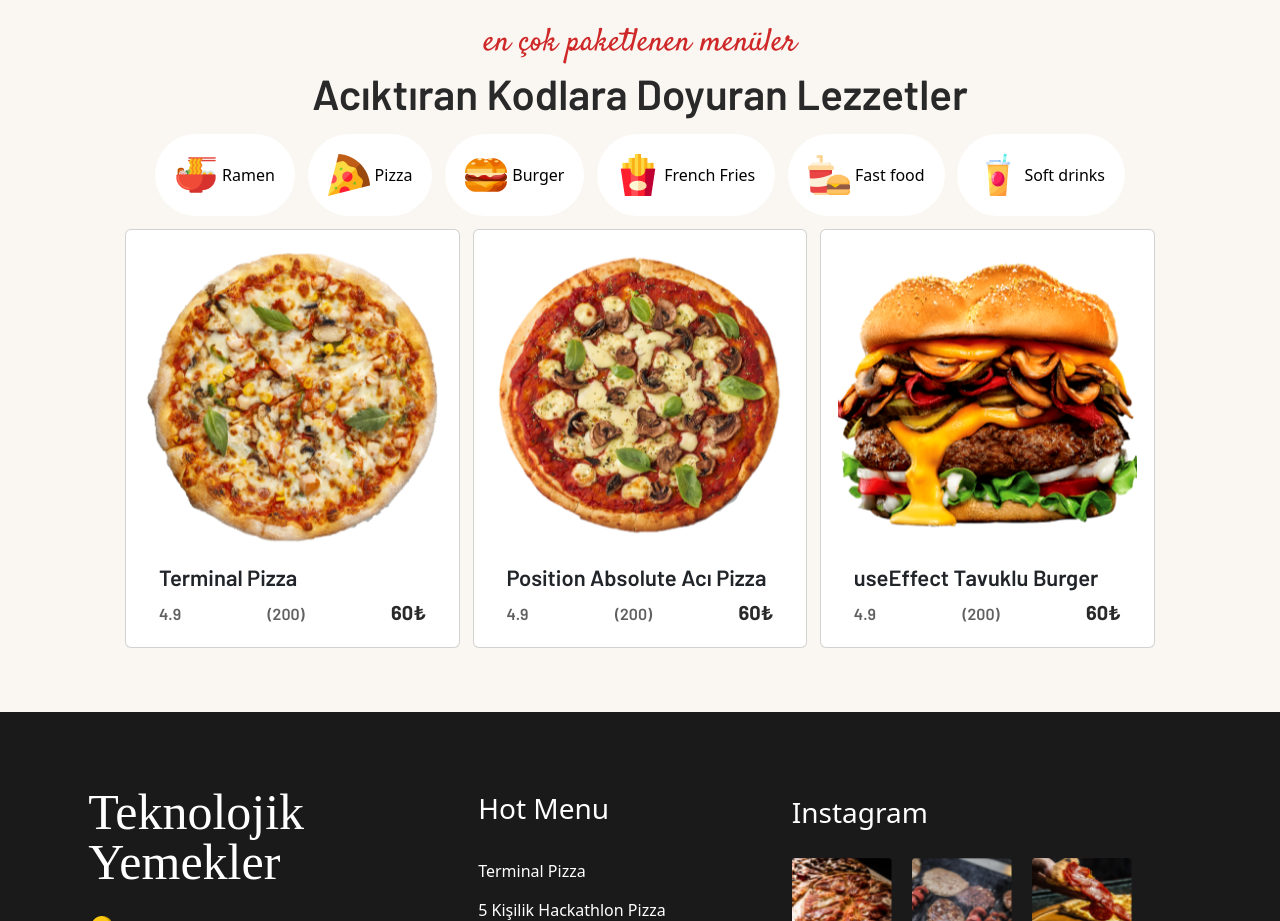
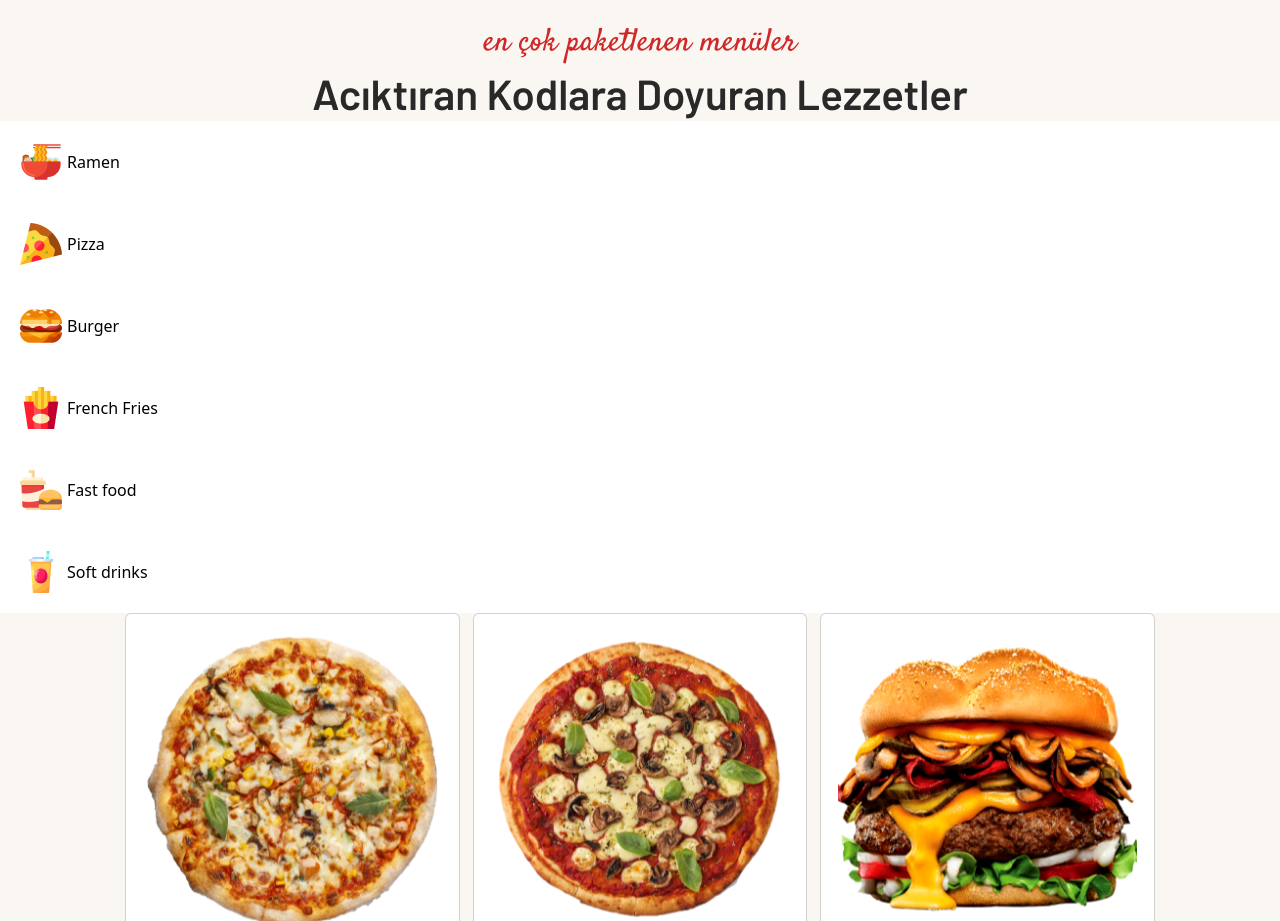
Before and after one commit to xxelifcetinxx/PizzaWebChallange, a React (Vite) app: page / in a window 1280 px wide. Shown: the part 1680-2601 px from the top of the page. Built offline with nearby package versions, Linux system fonts and the light colour scheme; a web font is replaced by a local one.

Commit message:
modify anasayfa

```diff
--- a/src/components/Anasayfa.jsx
+++ b/src/components/Anasayfa.jsx
@@ -8,8 +8,6 @@ import "./Anasayfa.css"
 export default function Anasayfa() {
     return (
         <>
-
-
             <div className="hero-image">
             <img src="images/iteration-1-images/Home-banner.png" alt="banner" />
                 <div className="hero-text">
@@ -149,7 +147,7 @@ export default function Anasayfa() {
                         Acıktıran Kodlara Doyuran Lezzetler
                     </div>
                 </div>
-                <div className="footterHeader">
+                <div className="footerHeader">
                     <div className="headerButton">
                         <a href="#">
                         <img src="./images/iteration-2-images/icons/1.svg" alt="1.svg" />
```
